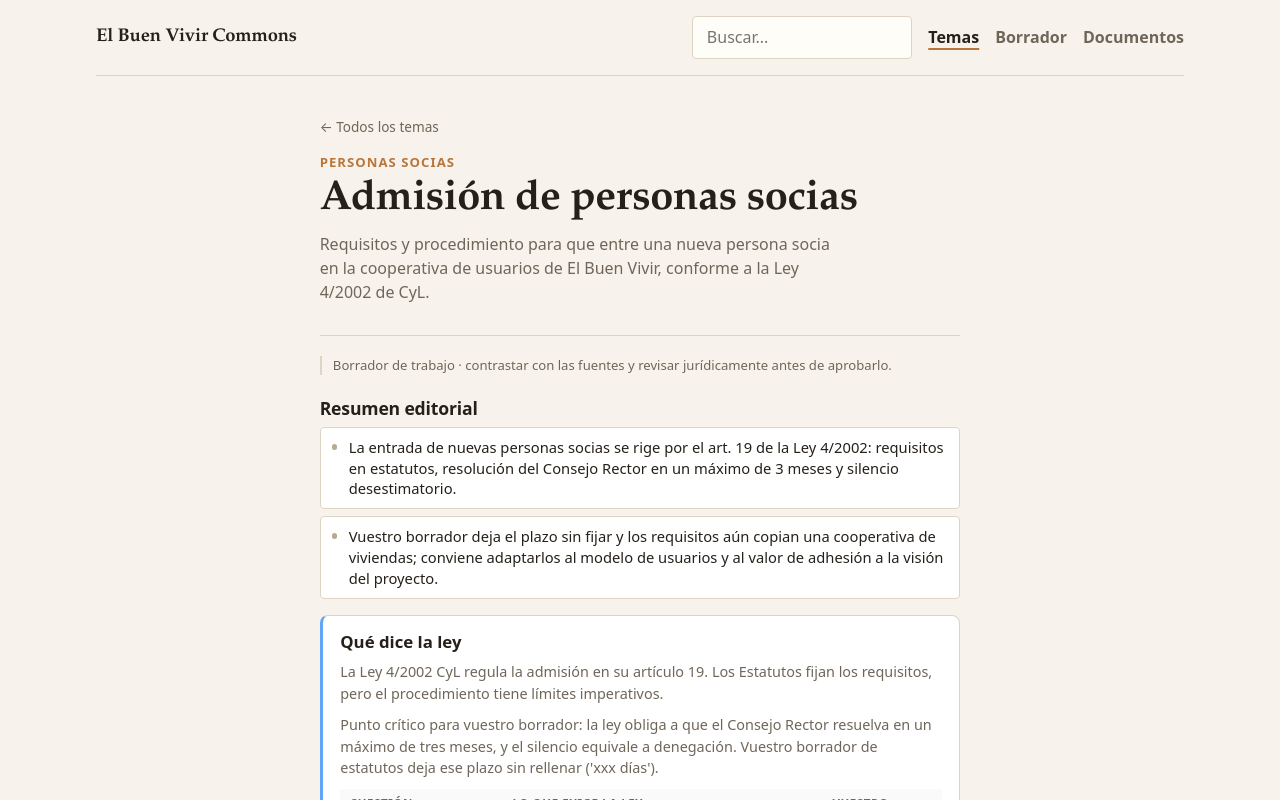
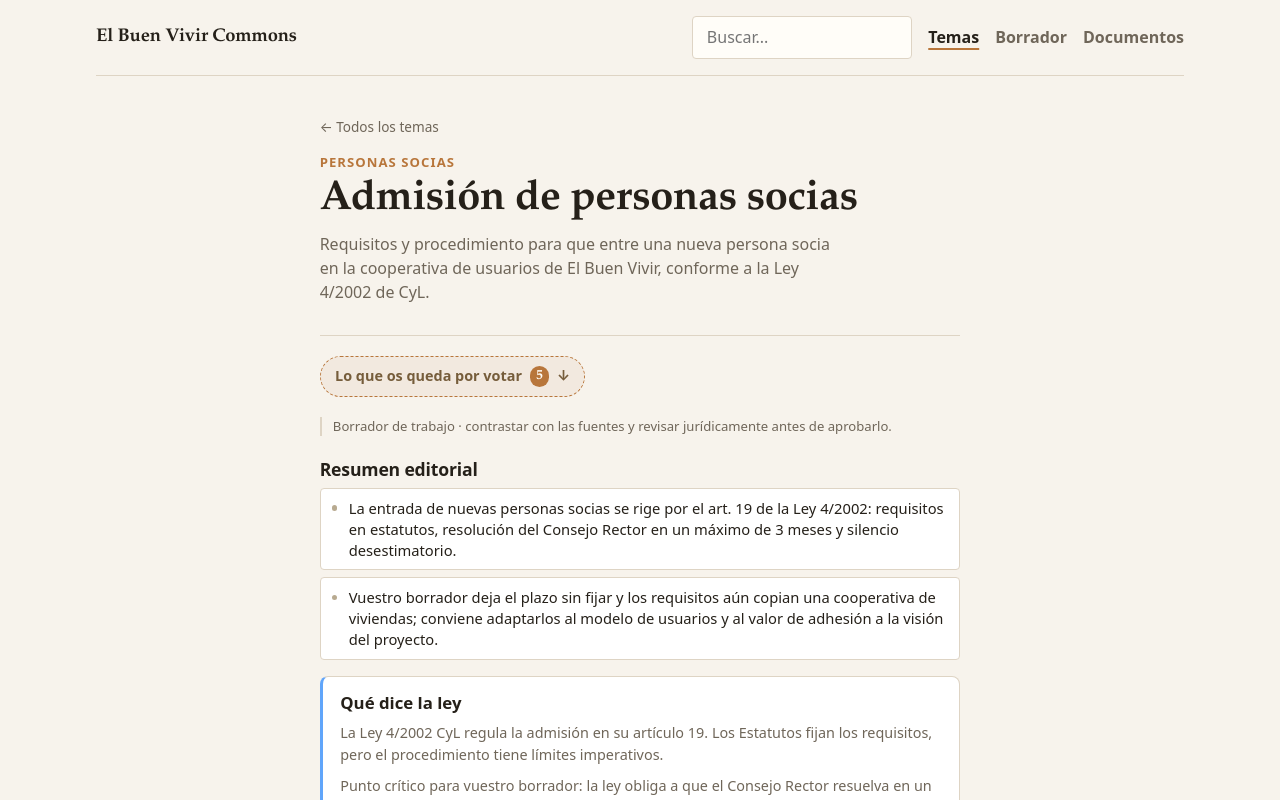
Before and after one commit to LuisSevillano/elbuenvivir-commons, a SvelteKit app: page /temas/admision_socio in a window 1280 px wide. Shown: the top 800 px of the page. Built offline with nearby package versions, Linux system fonts and the light colour scheme.

Commit message:
Add a jump link to the pending decisions at the top of each topic page

```diff
--- a/src/lib/components/TopicDossier.svelte
+++ b/src/lib/components/TopicDossier.svelte
@@ -154,7 +154,7 @@
     </div>
 
     {#if proposal.openDecisions.length > 0}
-      <div class="open-decisions">
+      <div class="open-decisions" id="decisiones">
         <h4>Lo que os queda por votar</h4>
         <ul>
           {#each proposal.openDecisions as decision}<li>{decision}</li>{/each}
@@ -246,8 +246,8 @@
   }
   .article-note { margin: 0.45rem 0 0; font-size: 0.78rem; font-style: italic; color: var(--muted); line-height: 1.4; }
 
-  .open-decisions { margin-top: 0.9rem; padding: 0.7rem 0.85rem; border: 1px dashed #c4b5fd; border-radius: 6px; background: #faf5ff; }
-  .open-decisions h4 { margin: 0 0 0.4rem; font-size: 0.8rem; text-transform: uppercase; letter-spacing: 0.05em; color: #6d28d9; }
+  .open-decisions { margin-top: 0.9rem; scroll-margin-top: 1.5rem; padding: 0.7rem 0.85rem; border: 1px dashed var(--accent-warm); border-radius: 6px; background: rgba(184, 118, 59, 0.07); }
+  .open-decisions h4 { margin: 0 0 0.4rem; font-size: 0.8rem; text-transform: uppercase; letter-spacing: 0.05em; color: var(--accent); }
   .open-decisions ul { margin: 0; padding-left: 1.1rem; display: grid; gap: 0.25rem; font-size: 0.85rem; line-height: 1.4; }
 
   .disclaimer { margin: 0.9rem 0 0; font-size: 0.76rem; color: var(--muted); line-height: 1.4; padding-top: 0.6rem; border-top: 1px solid var(--border); }
--- a/src/routes/temas/[slug]/+page.svelte
+++ b/src/routes/temas/[slug]/+page.svelte
@@ -38,6 +38,7 @@
 
   const topic = $derived(data.topic);
   const dossier = $derived(data.topic.dossier ?? null);
+  const openDecisionsCount = $derived(dossier?.proposal?.openDecisions?.length ?? 0);
   const decisionModel = $derived(data.decisionModel);
   const evidenceLayer = $derived(data.evidenceLayer);
   const synthesis = $derived(data.synthesis);
@@ -224,6 +225,13 @@
 <article class="topic-page">
   <a class="back-link" href="/temas">← Todos los temas</a>
   <TopicHero {topic} editorialStatus={editorialStatusKey} />
+
+  {#if openDecisionsCount > 0}
+    <a class="jump-decisions" href="#decisiones">
+      <span>Lo que os queda por votar</span>
+      <span class="jd-count">{openDecisionsCount}</span>
+    </a>
+  {/if}
 
   {#if isReviewed}
     <p class="page-note">Borrador de trabajo · contrastar con las fuentes y revisar jurídicamente antes de aprobarlo.</p>
@@ -469,6 +477,27 @@
   .topic-page { max-width: 70ch; margin: 0 auto; }
   .back-link { display: inline-block; margin-bottom: 0.9rem; color: var(--muted); text-decoration: none; font-size: 0.85rem; }
   .back-link:hover { color: var(--accent); }
+
+  .jump-decisions {
+    display: inline-flex; align-items: center; gap: 0.5rem;
+    margin: 0 0 1.3rem;
+    padding: 0.5rem 0.9rem;
+    border: 1px dashed var(--accent-warm);
+    border-radius: 999px;
+    background: rgba(184, 118, 59, 0.07);
+    color: var(--accent);
+    font-weight: 600; font-size: 0.9rem;
+    text-decoration: none;
+    transition: background 0.12s;
+  }
+  .jump-decisions::after { content: '↓'; font-weight: 700; }
+  .jump-decisions:hover { background: rgba(184, 118, 59, 0.15); }
+  .jd-count {
+    font-family: var(--font-display); font-weight: 600;
+    background: var(--accent-warm); color: #fffdf8;
+    border-radius: 999px; min-width: 1.4em; padding: 0 0.4em;
+    text-align: center; font-size: 0.85rem;
+  }
   .workbench { display: grid; gap: 0.35rem; }
   .minimal-page { display: grid; gap: 0.45rem; }
   .page-note {
```
